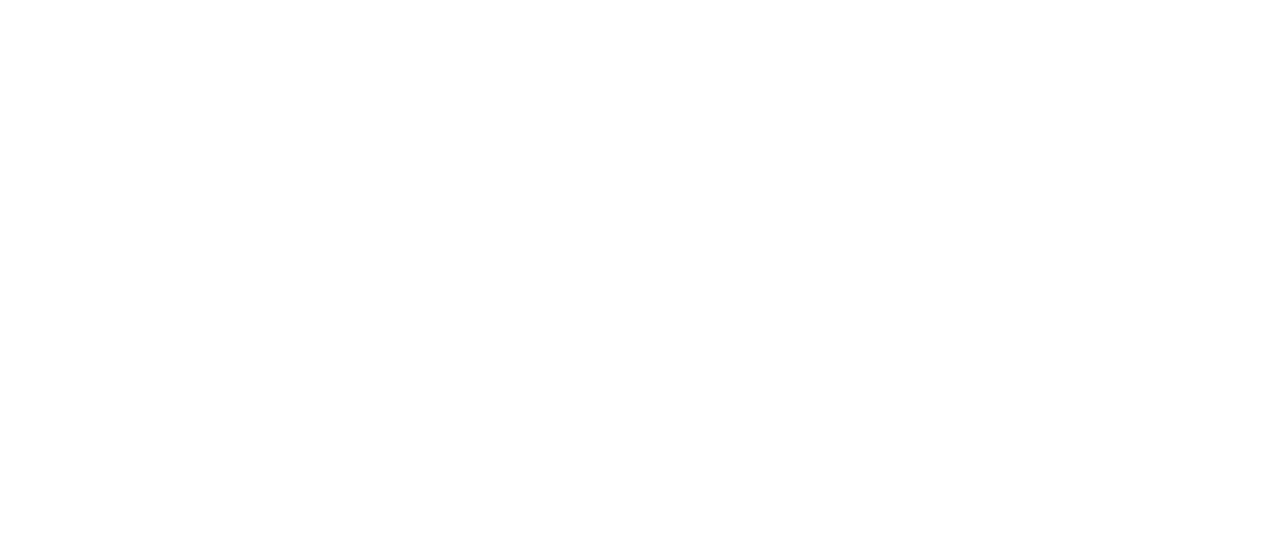
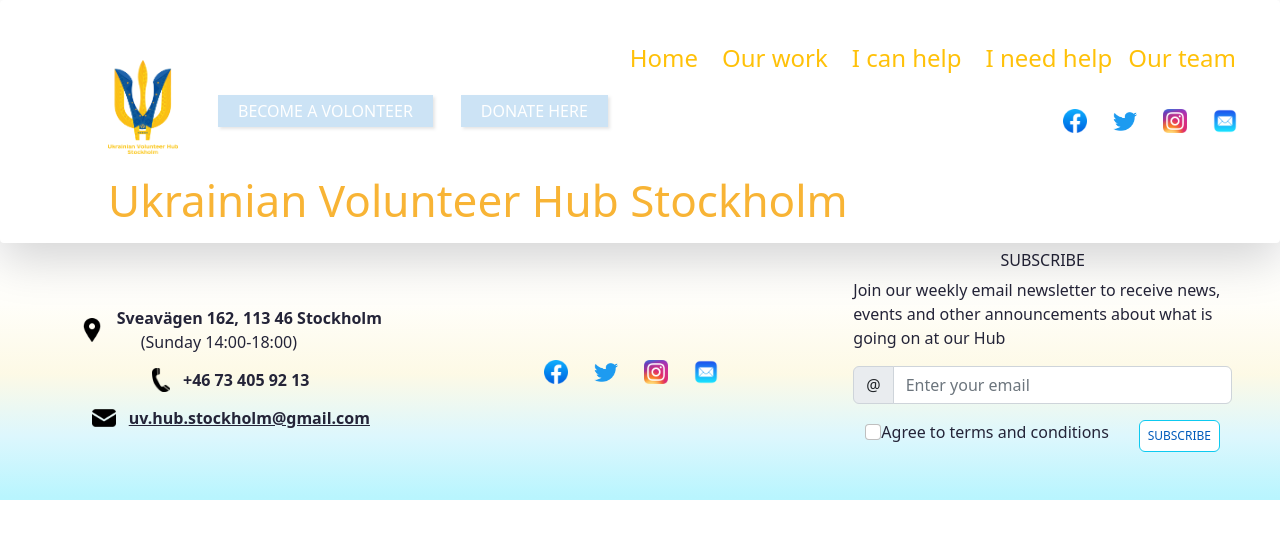
Before and after one commit to OlenaKut/uvhst, a React (Create React App) app: page /Page3CanHelp in a window 1280 px wide. Before the commit this address had no page. Shown: the top 538 px of the page. Built offline with nearby package versions, Linux system fonts and the light colour scheme; the HTML template or start-up script is replaced by a standard one.

Commit message:
Added volunteers

```diff
--- a/src/App.js
+++ b/src/App.js
@@ -2,7 +2,8 @@
 import { Routes, Route } from "react-router-dom";
 import FirstPage from "./pages/FirstPage";
 import Page2News from "./pages/Page2News";
-import Page3Volunteer from "./pages/Page3Volunteer";
+import Volunteer from "./components/pages/Volunteer";
+import Page3CanHelp from "./pages/Page3CanHelp";
 
 const App = () => {
   return (
@@ -10,7 +11,8 @@
       <Routes>
         <Route path="/" element={<FirstPage />} />
         <Route path="/Page2News" element={<Page2News />} />
-        <Route path="/Page3Volunteer" element={<Page3Volunteer />} />
+        <Route path="/Volunteer" element={<Volunteer />} />
+        <Route path="/Page3CanHelp" element={<Page3CanHelp />} />
       </Routes>
     </div>
   );
--- a/src/components/header/AlternativeButton.js
+++ b/src/components/header/AlternativeButton.js
@@ -7,7 +7,7 @@
   const [isShownOne, setIsShownOne] = useState(false);
   return (
     <div>
-      <LinkContainer to="/Page3Volunteer">
+      <LinkContainer to="/Volunteer">
         <Button
           variant="link"
           target="_blank"
@@ -26,7 +26,7 @@
   const [isShownTwo, setIsShownTwo] = useState(false);
   return (
     <div>
-      <LinkContainer to="/Page3Volunteer">
+      <LinkContainer to="/Volunteer">
         <Button
           variant="link"
           target="_blank"
--- a/src/components/header/Header.js
+++ b/src/components/header/Header.js
@@ -16,7 +16,7 @@
       <div className="mt-lg-5 mt-3">
         {" "}
         <img src={Logo} alt="Logo" className="logo" />
-        <LinkContainer to="/Page3Volunteer">
+        <LinkContainer to="/Volunteer">
           <Button
             variant="link"
             target="_blank"
@@ -26,7 +26,7 @@
             BECOME A VOLONTEER
           </Button>
         </LinkContainer>
-        <LinkContainer to="/Page3Volunteer">
+        <LinkContainer to="/Volunteer">
           <Button
             variant="link"
             target="_blank"
--- a/src/components/header/MenuNew.js
+++ b/src/components/header/MenuNew.js
@@ -9,7 +9,7 @@
 const MenuNew = () => {
   return (
     <>
-      <Navbar bg="none" expand="sm" className="mb-3">
+      <Navbar bg="none" expand="md" className="mb-3">
         <Container fluid>
           <Navbar.Toggle aria-controls={`offcanvasNavbar-expand-lg`} />
           <Navbar.Offcanvas
@@ -31,7 +31,7 @@
                     Our work
                   </Nav.Link>
                 </LinkContainer>
-                <LinkContainer to="/Page3Volunteer">
+                <LinkContainer to="/">
                   <Nav.Link className="link text-warning me-sm-1 me-md-4 mt-4 px-0 pb-1">
                     I can help
                   </Nav.Link>
--- a/src/components/pages/Volunteer.js
+++ b/src/components/pages/Volunteer.js
@@ -3,9 +3,14 @@
 import Button from "react-bootstrap/Button";
 import Telegram from "../../pictures/Telegram-logo.png";
 import Mail_icon from "../../pictures/Mail_icon.png";
+import Header from "../header/Header";
+import Footer from "../footer/Footer";
+import "./Volunteer.css";
 
 const Volunteer = () => {
   return (
+    <div>
+      <Header />
       <div className="volunteer">
         <h2 className="text-center my-4 volunteer-header">
           Become a Volunteer in Ukrainian Volunteer Hub Stockholm
@@ -15,25 +20,26 @@
           <span className="UVHS text-warning">
             Ukrainian Volunteer Hub Stockholm
           </span>{" "}
-        is one of the ways to support Ukraine in this illegal war that Russia is
-        waging against us. We are a non-party and non-religious organization,
-        the main tasks of which are to conduct social, informational and
-        charitable activities, to provide financial, humanitarian and
-        informational support to both individuals and legal entities that
-        legally conduct activities and respect democratic values, to conduct
-        informational work regarding Ukraine with the aim of dissemination of
-        knowledge about Ukraine and its culture, as well as coverage of topical
-        issues of the political, economic and social situation in Ukraine, to
-        help and support both Swedish and Ukrainian citizens.
+          is one of the ways to support Ukraine in this illegal war that Russia
+          is waging against us. We are a non-party and non-religious
+          organization, the main tasks of which are to conduct social,
+          informational and charitable activities, to provide financial,
+          humanitarian and informational support to both individuals and legal
+          entities that legally conduct activities and respect democratic
+          values, to conduct informational work regarding Ukraine with the aim
+          of dissemination of knowledge about Ukraine and its culture, as well
+          as coverage of topical issues of the political, economic and social
+          situation in Ukraine, to help and support both Swedish and Ukrainian
+          citizens.
         </p>
         <h4 className="text-center mb-3 vol-subheader">
           As a volunteer, you can help us with the following issues:
         </h4>
         <ul>
           <li>
-          Information work and dissemination of information in social networks,
-          at rallies and various events, at workplaces, as well as among
-          friends, relatives and acquaintances
+            Information work and dissemination of information in social
+            networks, at rallies and various events, at workplaces, as well as
+            among friends, relatives and acquaintances
           </li>
           <li>
             {" "}
@@ -48,8 +54,8 @@
         <p className="fw-semibold as-text">
           As a volunteer, you choose what you can help with, as well as how much
           time you can devote to it. We are grateful to everyone, the who works
-        with us and wants to work. We will be happy to answer all questions and
-        help choose the direction of volunteering if necessary.
+          with us and wants to work. We will be happy to answer all questions
+          and help choose the direction of volunteering if necessary.
         </p>
         <p className="text-warning fw-semibold p-0 m-0">
           To become a volunteer in , please fill out the form in our Telegram
@@ -87,6 +93,8 @@
           className="rounded-2 m-0 img-fluid"
         />
       </div>
+      <Footer />
+    </div>
   );
 };
 
--- a/src/pages/Page3Volunteer.js
+++ b/src/pages/Page3CanHelp.js
@@ -1,17 +1,14 @@
 import React from "react";
 import Header from "../components/header/Header";
 import Footer from "../components/footer/Footer";
-import Volunteer from "../components/pages/Volunteer";
-import "../components/pages/Volunteer.css";
 
-const Page3Volunteer = () => {
+const Page3CanHelp = () => {
   return (
     <div>
       <Header />
-      <Volunteer />
       <Footer />
     </div>
   );
 };
 
-export default Page3Volunteer;
+export default Page3CanHelp;
```
Lines whose indentation alone changed are shown as unchanged.
